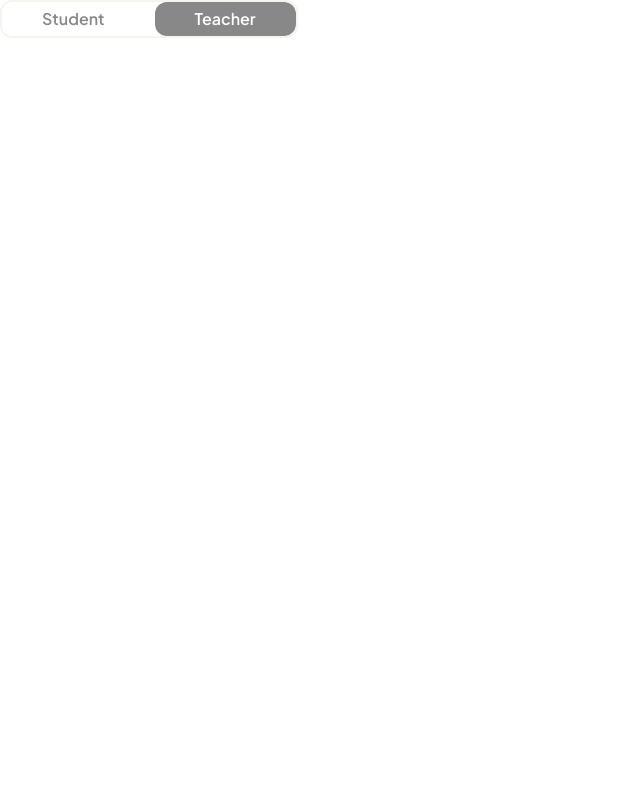
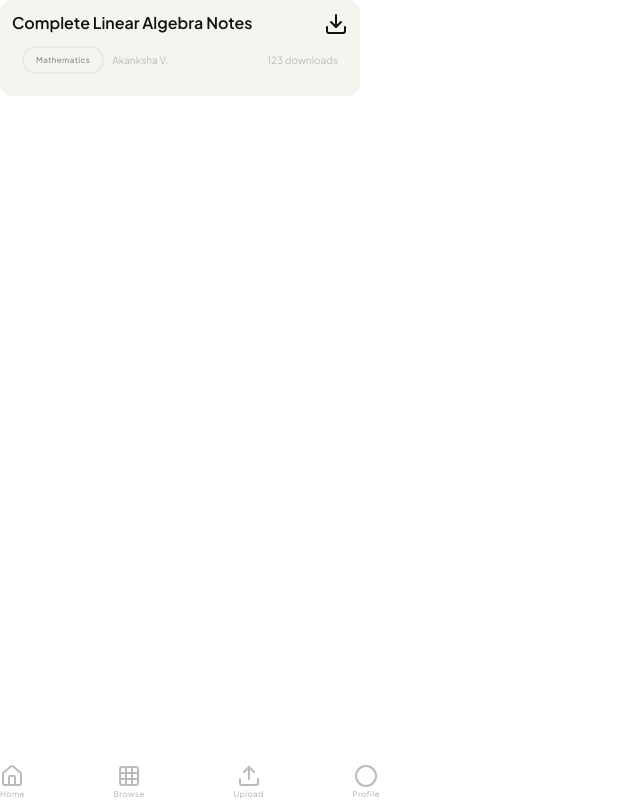
Before and after one commit to ig-aditya-101/NotesMate, a React (Vite) app in the folder client/: page / in a window 1280 px wide. Shown: the whole page, without its empty margins (0-640 px from the left). Built offline with nearby package versions, Linux system fonts and the light colour scheme.

Commit message:
changes component structure

```diff
--- a/client/src/App.jsx
+++ b/client/src/App.jsx
@@ -1,16 +1,21 @@
-import Button from "./components/Button";
-import Input from "./components/Input";
-import Toggle from "./components/Toggle";
+import Badge from "./utils/Badge";
+import Button from "./utils/Button";
+import FilterBar from "./components/FilterBar";
+import Input from "./utils/Input";
+import Modal from "./utils/Modal";
+import NotesCard from "./components/NotesCard";
+import SearchBar from "./components/SearchBar";
+import Toast from "./utils/Toast";
+import Toggle from "./utils/Toggle";
+import Navbar from "./components/Navbar";
 
 const App = () => {
   return (
     <>
       <div className="">
-   <Toggle/>
-
-
-    </div>
-
+     <NotesCard title='Complete Linear Algebra Notes' subject='Mathematics' name='Akanksha V.' downloads='123'/>
+     <Navbar/>
+      </div>
     </>
   );
 };
--- a/client/src/components/NotesCard.jsx
+++ b/client/src/components/NotesCard.jsx
@@ -1,6 +1,6 @@
 import React from "react";
 import { Download } from "lucide-react";
-import Badge from "./Badge";
+import Badge from "../utils/Badge";
 
 const NotesCard = ({title,subject,name,downloads,onDownload}) => {
   return (
--- a/client/src/components/Badge.jsx
+++ b/client/src/utils/Badge.jsx
@@ -3,7 +3,7 @@ import React from 'react'
 
 const Badge = ({variant='default',children }) => {
    const variants={
-    default:'bg-bg-primary text-text-secondary border-border-main',
+    default:'bg-bg-secondary text-text-secondary border-border-main',
     active:'bg-bg-inverse text-text-inverse border-border-strong',
     teacher:'bg-accent-green-bg text-accent-green border-accent-green',
 
```
Also changed, not shown: client/src/utils/Button.jsx (renamed from client/src/components/Button.jsx), client/src/utils/Input.jsx (renamed from client/src/components/Input.jsx), client/src/utils/Modal.jsx (renamed from client/src/components/Modal.jsx), client/src/utils/Toast.jsx (renamed from client/src/components/Toast.jsx), client/src/utils/Toggle.jsx (renamed from client/src/components/Toggle.jsx).
